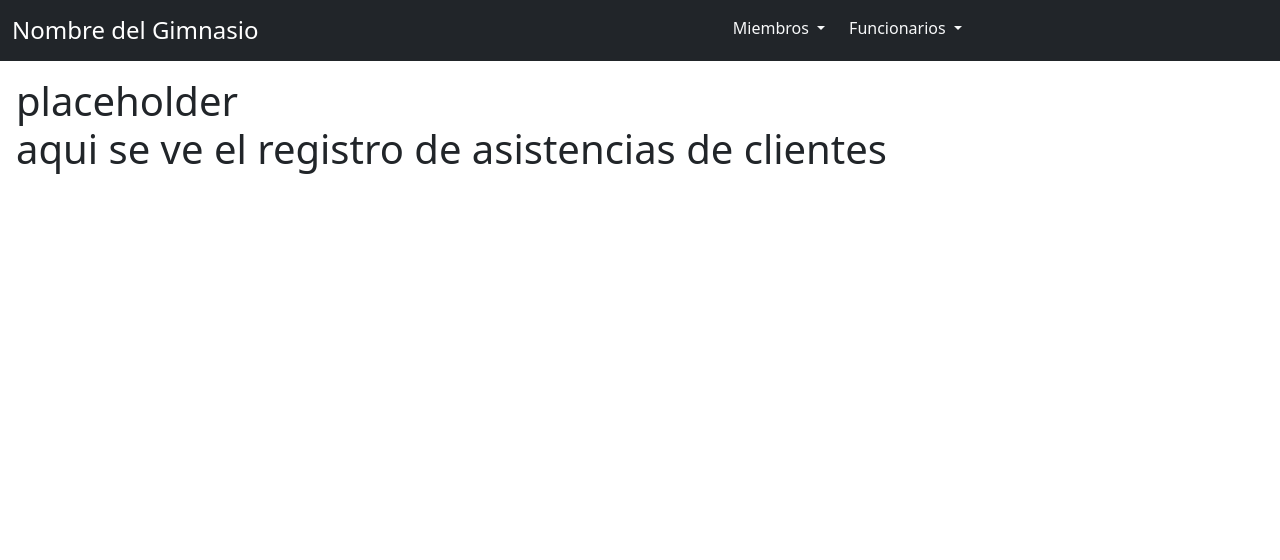
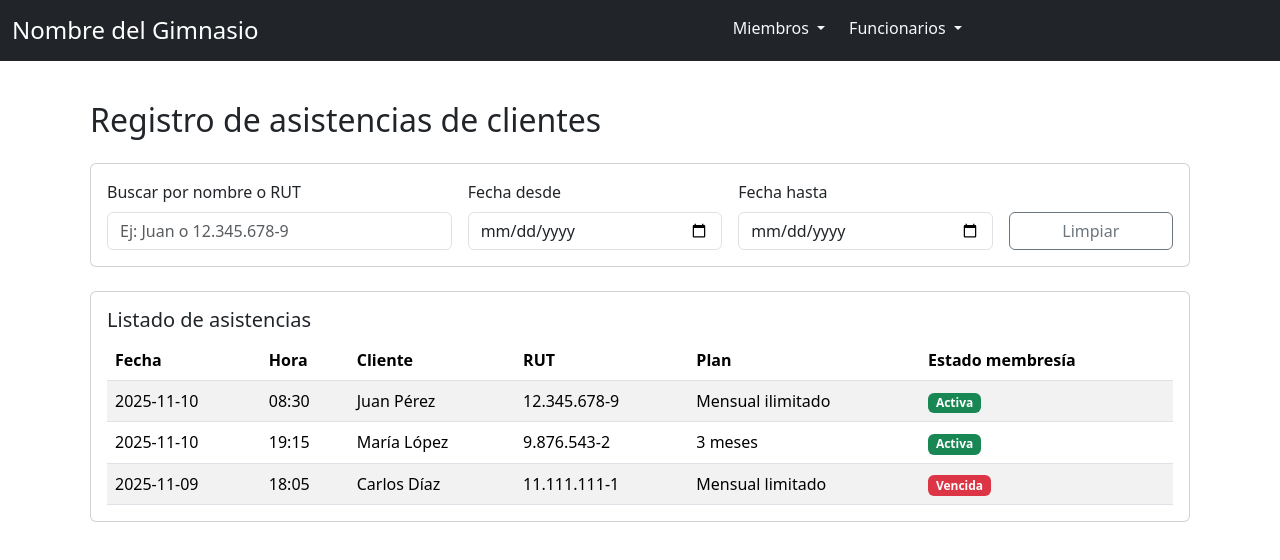
Before and after one commit to Imgrot/control_asistencia_gimnasio, a Vue app: page /clientes/registro-asistencias in a window 1280 px wide. Shown: the top 560 px of the page. Built offline with nearby package versions, Linux system fonts and the light colour scheme.

Commit message:
Se agregan las vistas de registrar y registro de asistencias.

```diff
--- a/src/modules/clientes/registrarAsistencias/views/RegistrarAsistencias.vue
+++ b/src/modules/clientes/registrarAsistencias/views/RegistrarAsistencias.vue
@@ -1,9 +1,121 @@
 <template>
-    <h1>
-        placeholder
-        <p>aqui se registra la asistencias de clientes</p>
-    </h1>
+  <!-- Contenedor centrado -->
+  <div class="d-flex justify-content-center mt-4">
+    <!-- Ancho máximo para que no ocupe toda la pantalla -->
+    <div class="w-100" style="max-width: 900px;">
+      <h2 class="mb-4 text-center text-md-start">
+        Registrar asistencia de clientes
+      </h2>
+
+      <!-- Buscar cliente -->
+      <div class="card mb-4">
+        <div class="card-body">
+          <form class="row g-3" @submit.prevent="buscarCliente">
+            <div class="col-md-8">
+              <label class="form-label">RUT o nombre del cliente</label>
+              <input v-model="busqueda" type="text" class="form-control" placeholder="Ej: 12.345.678-9 o Juan Pérez" />
+            </div>
+            <div class="col-md-4 d-flex align-items-end">
+              <button type="submit" class="btn btn-primary w-100">
+                Buscar
+              </button>
+            </div>
+          </form>
+        </div>
+      </div>
+
+      <!-- Datos del cliente -->
+      <div v-if="clienteSeleccionado" class="card mb-4">
+        <div class="card-body d-flex flex-column flex-md-row justify-content-between align-items-md-center">
+          <div class="mb-3 mb-md-0">
+            <h5 class="card-title mb-1">{{ clienteSeleccionado.nombre }}</h5>
+            <p class="mb-0">
+              Plan: {{ clienteSeleccionado.plan }} ·
+              Estado:
+              <span :class="[
+                'badge',
+                clienteSeleccionado.estadoMembresia === 'Activa'
+                  ? 'bg-success'
+                  : 'bg-danger'
+              ]">
+                {{ clienteSeleccionado.estadoMembresia }}
+              </span>
+            </p>
+          </div>
+
+          <button class="btn btn-success" @click="registrarAsistencia"
+            :disabled="clienteSeleccionado.estadoMembresia !== 'Activa'">
+            Registrar asistencia de hoy
+          </button>
+        </div>
+      </div>
+
+      <!-- Historial de asistencias -->
+      <div v-if="asistencias.length" class="card">
+        <div class="card-body">
+          <h5 class="card-title">Historial de asistencias del cliente</h5>
+          <table class="table table-striped mb-0">
+            <thead>
+              <tr>
+                <th scope="col">Fecha</th>
+                <th scope="col">Hora</th>
+              </tr>
+            </thead>
+            <tbody>
+              <tr v-for="(a, index) in asistencias" :key="index">
+                <td>{{ a.fecha }}</td>
+                <td>{{ a.hora }}</td>
+              </tr>
+            </tbody>
+          </table>
+        </div>
+      </div>
+
+      <p v-else class="text-muted">
+        No hay asistencias registradas para este cliente todavía.
+      </p>
+    </div>
+  </div>
 </template>
+
+
 <script setup>
+import { ref } from 'vue'
 
+// Campo de búsqueda (por el RUT o Nombre)
+const busqueda = ref('')
+
+// Cliente seleccionado (simulación x mientras)
+const clienteSeleccionado = ref(null)
+
+// Lista de asistencias del cliente (simulada)
+const asistencias = ref([])
+
+// Función que "busca" un cliente (dsps con la API)
+const buscarCliente = () => {
+  if (!busqueda.value) return
+
+  // Simulacion: siempre devuelve el mismo cliente
+  clienteSeleccionado.value = {
+    id: 1,
+    nombre: 'Juan Pérez',
+    plan: 'Mensual ilimitado',
+    estadoMembresia: 'Activa' // o inactiva
+  }
+
+  // Simulación de historial de asistencias
+  asistencias.value = [
+    { fecha: '2025-11-10', hora: '08:30' },
+    { fecha: '2025-11-11', hora: '18:15' }
+  ]
+}
+
+// Registra una nueva asistencia "hoy"
+const registrarAsistencia = () => {
+  const ahora = new Date()
+  const fecha = ahora.toISOString().slice(0, 10)
+  const hora = ahora.toTimeString().slice(0, 5)
+
+  asistencias.value.unshift({ fecha, hora })
+}
 </script>
--- a/src/modules/clientes/registroDeAsistencias/views/RegistroDeAsistencias.vue
+++ b/src/modules/clientes/registroDeAsistencias/views/RegistroDeAsistencias.vue
@@ -1,9 +1,146 @@
 <template>
-    <h1>
-        placeholder
-        <p>aqui se ve el registro de asistencias de clientes</p>
-    </h1>
+
+  <div class="d-flex justify-content-center mt-4">
+    <div class="w-100" style="max-width: 1100px;">
+      <h2 class="mb-4 text-center text-md-start">
+        Registro de asistencias de clientes
+      </h2>
+
+      <!-- el filtroh-->
+      <div class="card mb-4">
+        <div class="card-body">
+          <form class="row g-3">
+            <div class="col-md-4">
+              <label class="form-label">Buscar por nombre o RUT</label>
+              <input v-model="filtroTexto" type="text" class="form-control" placeholder="Ej: Juan o 12.345.678-9" />
+            </div>
+
+            <div class="col-md-3">
+              <label class="form-label">Fecha desde</label>
+              <input v-model="fechaDesde" type="date" class="form-control" />
+            </div>
+
+            <div class="col-md-3">
+              <label class="form-label">Fecha hasta</label>
+              <input v-model="fechaHasta" type="date" class="form-control" />
+            </div>
+
+            <div class="col-md-2 d-flex align-items-end">
+              <button type="button" class="btn btn-outline-secondary w-100" @click="limpiarFiltros">
+                Limpiar
+              </button>
+            </div>
+          </form>
+        </div>
+      </div>
+
+      <!-- La tablita -->
+      <div class="card">
+        <div class="card-body">
+          <h5 class="card-title">Listado de asistencias</h5>
+
+          <div v-if="asistenciasFiltradas.length">
+            <table class="table table-striped table-hover align-middle mb-0">
+              <thead>
+                <tr>
+                  <th scope="col">Fecha</th>
+                  <th scope="col">Hora</th>
+                  <th scope="col">Cliente</th>
+                  <th scope="col">RUT</th>
+                  <th scope="col">Plan</th>
+                  <th scope="col">Estado membresía</th>
+                </tr>
+              </thead>
+              <tbody>
+                <tr v-for="(a, index) in asistenciasFiltradas" :key="index">
+                  <td>{{ a.fecha }}</td>
+                  <td>{{ a.hora }}</td>
+                  <td>{{ a.nombre }}</td>
+                  <td>{{ a.rut }}</td>
+                  <td>{{ a.plan }}</td>
+                  <td>
+                    <span :class="[
+                      'badge',
+                      a.estadoMembresia === 'Activa'
+                        ? 'bg-success'
+                        : 'bg-danger'
+                    ]">
+                      {{ a.estadoMembresia }}
+                    </span>
+                  </td>
+                </tr>
+              </tbody>
+            </table>
+          </div>
+
+          <p v-else class="text-muted mb-0">
+            No hay asistencias que coincidan con los filtros seleccionados.
+          </p>
+        </div>
+      </div>
+    </div>
+  </div>
 </template>
+
 <script setup>
+import { ref, computed } from 'vue'
 
+// Datos que simulé x mientras
+const asistenciasBase = ref([
+  {
+    fecha: '2025-11-10',
+    hora: '08:30',
+    nombre: 'Juan Pérez',
+    rut: '12.345.678-9',
+    plan: 'Mensual ilimitado',
+    estadoMembresia: 'Activa'
+  },
+  {
+    fecha: '2025-11-10',
+    hora: '19:15',
+    nombre: 'María López',
+    rut: '9.876.543-2',
+    plan: '3 meses',
+    estadoMembresia: 'Activa'
+  },
+  {
+    fecha: '2025-11-09',
+    hora: '18:05',
+    nombre: 'Carlos Díaz',
+    rut: '11.111.111-1',
+    plan: 'Mensual limitado',
+    estadoMembresia: 'Vencida'
+  }
+])
+
+// lo del Filtroh
+const filtroTexto = ref('')
+const fechaDesde = ref('')
+const fechaHasta = ref('')
+
+// el Computed para aplicar los filtros
+const asistenciasFiltradas = computed(() => {
+  return asistenciasBase.value.filter((a) => {
+    const texto = filtroTexto.value.trim().toLowerCase()
+    const coincideTexto =
+      !texto ||
+      a.nombre.toLowerCase().includes(texto) ||
+      a.rut.toLowerCase().includes(texto)
+
+    const desde = fechaDesde.value
+    const hasta = fechaHasta.value
+
+    const dentroDeRango =
+      (!desde || a.fecha >= desde) &&
+      (!hasta || a.fecha <= hasta)
+
+    return coincideTexto && dentroDeRango
+  })
+})
+
+const limpiarFiltros = () => {
+  filtroTexto.value = ''
+  fechaDesde.value = ''
+  fechaHasta.value = ''
+}
 </script>
```
